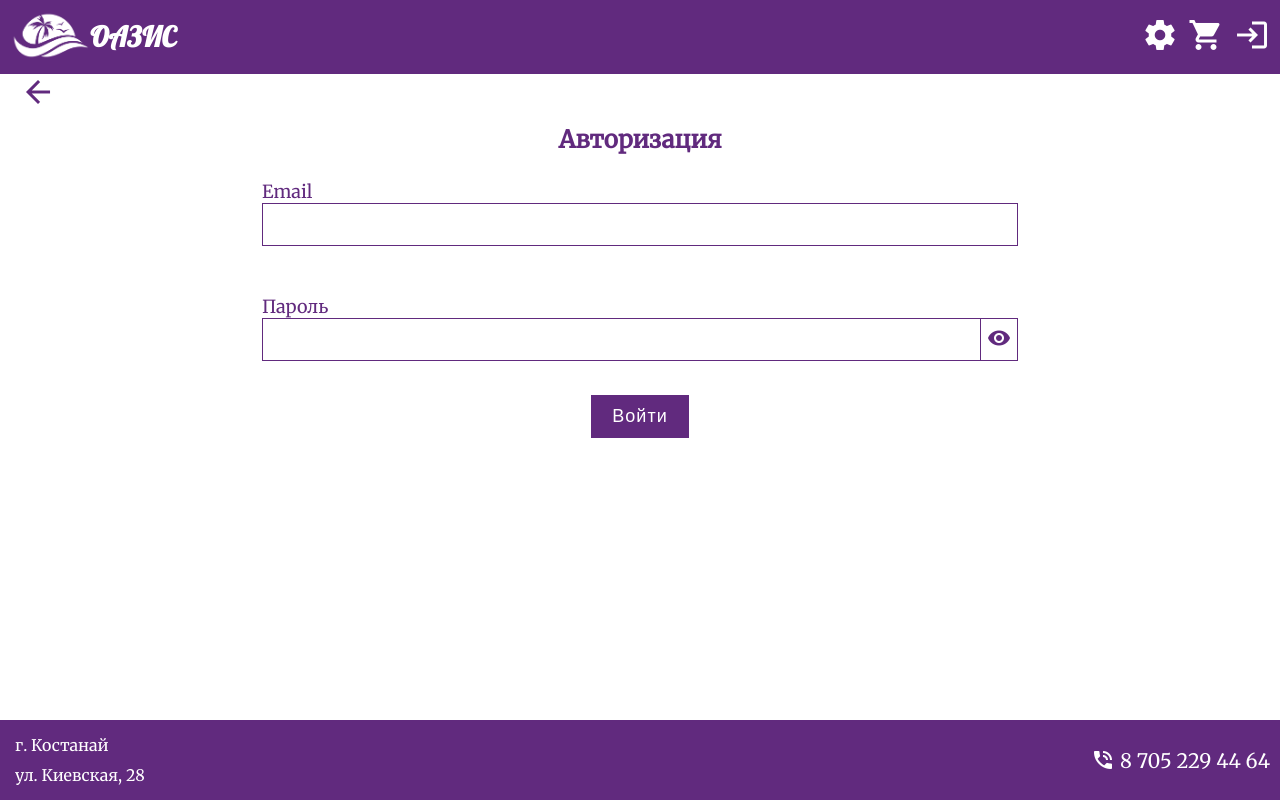
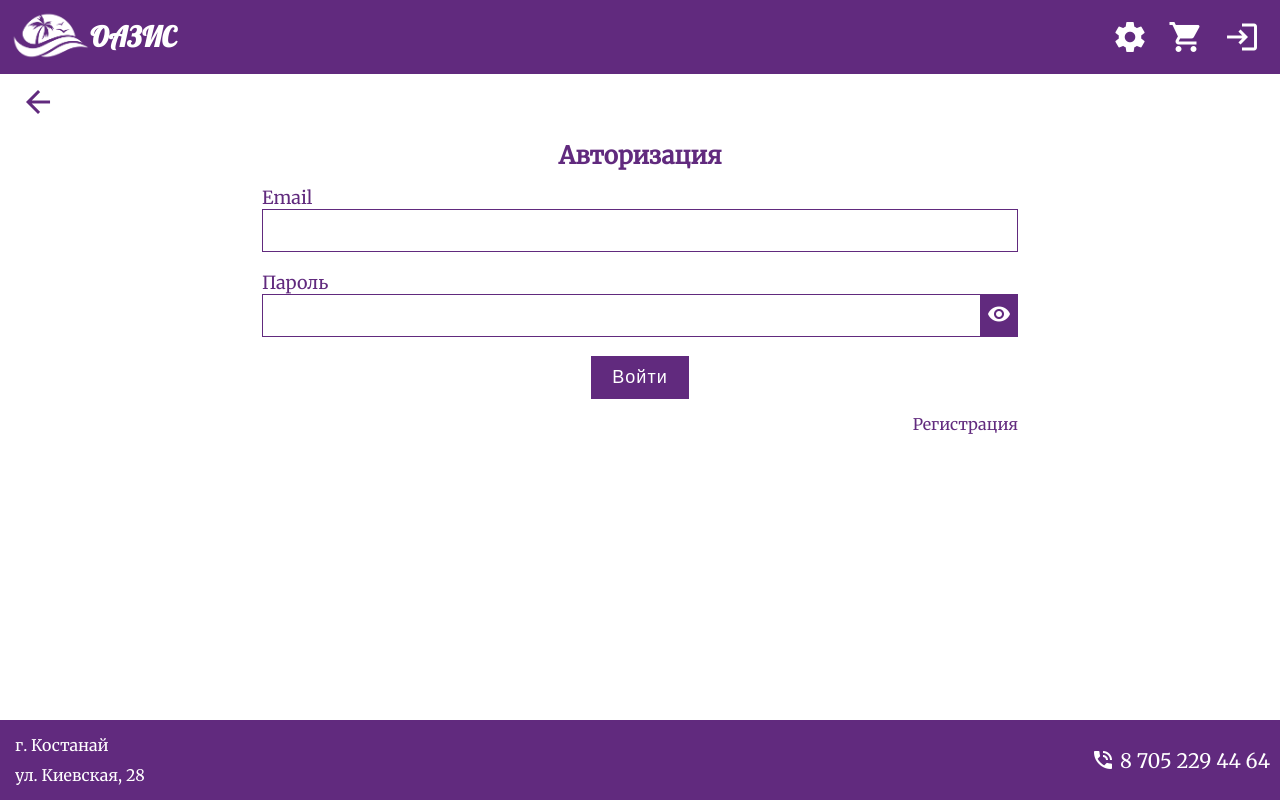
Before and after one commit to GrayWolf83/oasis-client, a React (Create React App) app: page /auth in a window 1280 px wide. Built offline with nearby package versions, Linux system fonts and the light colour scheme.

Commit message:
login form

```diff
--- a/src/app/components/common/Header.tsx
+++ b/src/app/components/common/Header.tsx
@@ -3,6 +3,11 @@ import styled from 'styled-components'
 import AppContainer from '../ui/AppContainer'
 import AppLogo from './AppLogo'
 import LinkIcon from './LinkIcon'
+
+const HeaderBlock = styled.header`
+	width: 100%;
+	background-color: var(--main-color);
+`
 
 const HeaderInner = styled.div`
 	display: flex;
@@ -18,7 +23,7 @@ const HeaderIcons = styled.div`
 
 const Header = () => {
 	return (
-		<div className='header'>
+		<HeaderBlock>
 			<AppContainer>
 				<HeaderInner>
 					<AppLogo />
@@ -42,7 +47,7 @@ const Header = () => {
 					</HeaderIcons>
 				</HeaderInner>
 			</AppContainer>
-		</div>
+		</HeaderBlock>
 	)
 }
 export default Header
--- a/src/app/components/common/LinkIcon.tsx
+++ b/src/app/components/common/LinkIcon.tsx
@@ -11,7 +11,7 @@ type IProps = {
 const Icon = styled.span`
 	font-size: 36px;
 	transition: all 0.3s ease-in-out;
-	margin-left: 10px;
+	margin: 10px;
 
 	:hover {
 		opacity: 0.7;
--- a/src/app/components/common/form/FormComponent.tsx
+++ b/src/app/components/common/form/FormComponent.tsx
@@ -13,6 +13,16 @@ const Form = styled.form`
 	display: flex;
 	flex-direction: column;
 	align-items: center;
+	width: 60%;
+	margin: 15px auto;
+
+	@media (max-width: 992px) {
+		width: 80%;
+	}
+
+	@media (max-width: 580px) {
+		width: 95%;
+	}
 `
 
 const FormComponent = ({
@@ -44,7 +54,7 @@ const FormComponent = ({
 					...child.props,
 					onChange: changeHandler,
 					value: data[child.props.name],
-					error: error[child.props.name],
+					error: error[child?.props?.name],
 				}
 
 				return React.cloneElement(child, config)
--- a/src/app/components/common/form/TextField.tsx
+++ b/src/app/components/common/form/TextField.tsx
@@ -11,18 +11,9 @@ type IProps = {
 }
 
 const FieldBlock = styled.div`
-	width: 60%;
+	width: 100%;
 	height: 85px;
 	position: relative;
-	margin: 15px auto;
-
-	@media (max-width: 992px) {
-		width: 80%;
-	}
-
-	@media (max-width: 580px) {
-		width: 95%;
-	}
 `
 const FieldInput = styled.input`
 	width: calc(100% - 22px);
@@ -43,12 +34,17 @@ const FieldButton = styled.button`
 	bottom: 19px;
 	right: 0;
 	z-index: 5;
-	background-color: var(--white-color);
+	background-color: var(--main-color);
 	border: 1px solid var(--main-color);
 	cursor: pointer;
+	transition: all 0.3s ease-in-out;
+
+	:hover {
+		opacity: 0.7;
+	}
 
 	span {
-		color: var(--main-color);
+		color: var(--white-color);
 	}
 `
 const FieldError = styled.p`
@@ -103,12 +99,11 @@ const TextField = ({
 					onClick={toggleShowPassword}
 					style={{
 						borderColor: `var(--${error ? 'red' : 'main'}-color)`,
+						backgroundColor: `var(--${
+							error ? 'red' : 'main'
+						}-color)`,
 					}}>
-					<span
-						className='material-icons'
-						style={{
-							color: `var(--${error ? 'red' : 'main'}-color)`,
-						}}>
+					<span className='material-icons'>
 						{showPassword ? 'visibility_off' : 'visibility'}
 					</span>
 				</FieldButton>
--- a/src/app/components/ui/AppButton.tsx
+++ b/src/app/components/ui/AppButton.tsx
@@ -14,6 +14,7 @@ const Button = styled.button`
 	color: var(--white-color);
 	border: 1px solid var(--main-color);
 	cursor: pointer;
+	transition: all 0.3s ease-in-out;
 
 	:hover {
 		opacity: 0.7;
--- a/src/app/pages/auth/login.tsx
+++ b/src/app/pages/auth/login.tsx
@@ -1,8 +1,24 @@
 import React from 'react'
+import { Link } from 'react-router-dom'
+import styled from 'styled-components'
 import FormComponent from '../../components/common/form/FormComponent'
 import TextField from '../../components/common/form/TextField'
 import LinkIcon from '../../components/common/LinkIcon'
 import PageTitle from '../../components/ui/PageTitle'
+
+const LoginLink = styled.p`
+	width: 60%;
+	margin: 10px auto 0;
+	text-align: right;
+
+	@media (max-width: 992px) {
+		width: 80%;
+	}
+
+	@media (max-width: 580px) {
+		width: 95%;
+	}
+`
 
 const Login = () => {
 	const initialData = { email: '', password: '' }
@@ -41,6 +57,9 @@ const Login = () => {
 					error={null}
 				/>
 			</FormComponent>
+			<LoginLink>
+				<Link to='signup'>Регистрация</Link>
+			</LoginLink>
 		</>
 	)
 }
--- a/src/index.css
+++ b/src/index.css
@@ -44,13 +44,3 @@ h4 {
 .color-red {
 	color: var(--red-color);
 }
-
-.header {
-	width: 100%;
-	background-color: var(--main-color);
-}
-
-.logo {
-	width: 100px;
-	padding: 10px;
-}
```
